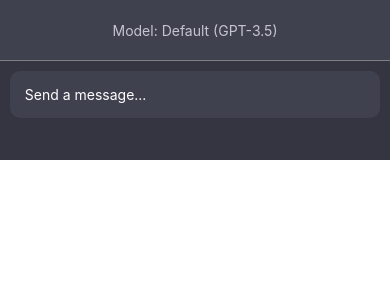
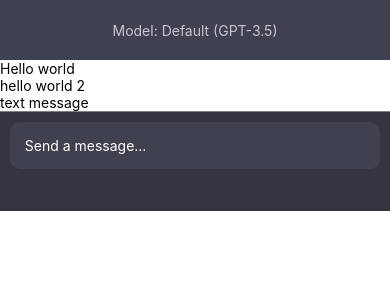
Before and after one commit to taylorallen0913/gpt-mobile, a React Native app: screen / in a window 390 px wide. Shown: the top 300 px of the page. Built offline with nearby package versions, Linux system fonts and the light colour scheme.

Commit message:
refractored basic ui, render basic test messages

```diff
--- a/App.tsx
+++ b/App.tsx
@@ -4,9 +4,6 @@
   Platform,
   SafeAreaView,
   ScrollView,
-  StyleSheet,
-  Text,
-  TouchableOpacity,
   TouchableWithoutFeedback,
   View,
 } from 'react-native';
--- a/components/Chat.tsx
+++ b/components/Chat.tsx
@@ -1,5 +1,11 @@
-import { Text, ScrollView, View } from 'react-native';
+import { Text, View } from 'react-native';
 
 export const Chat: React.FC<{}> = () => {
-  return <View style={{ height: '100%', backgroundColor: 'white' }}></View>;
+  return (
+    <View style={{ height: '100%', backgroundColor: 'white' }}>
+      {['Hello world', 'hello world 2', 'text message'].map((message, i) => (
+        <Text key={i}>{message}</Text>
+      ))}
+    </View>
+  );
 };
```
Also changed, not shown: components/Footer.tsx (+1 -9 lines).
